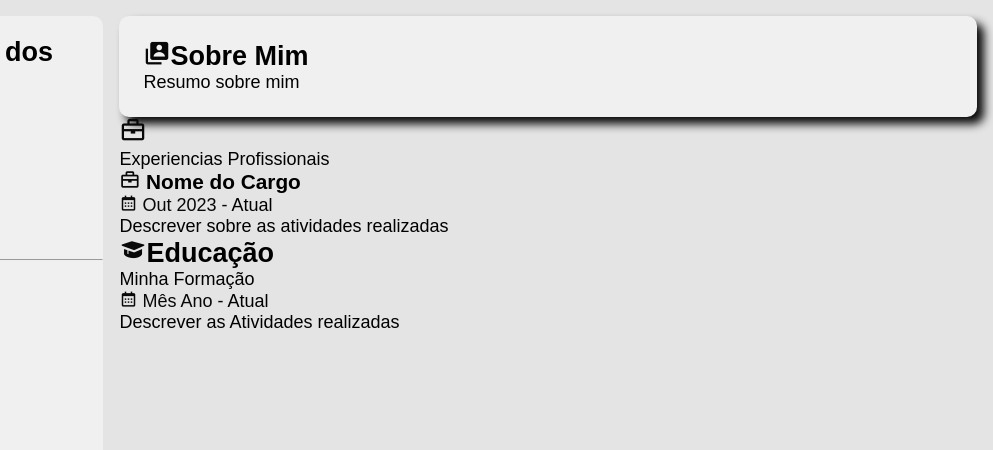
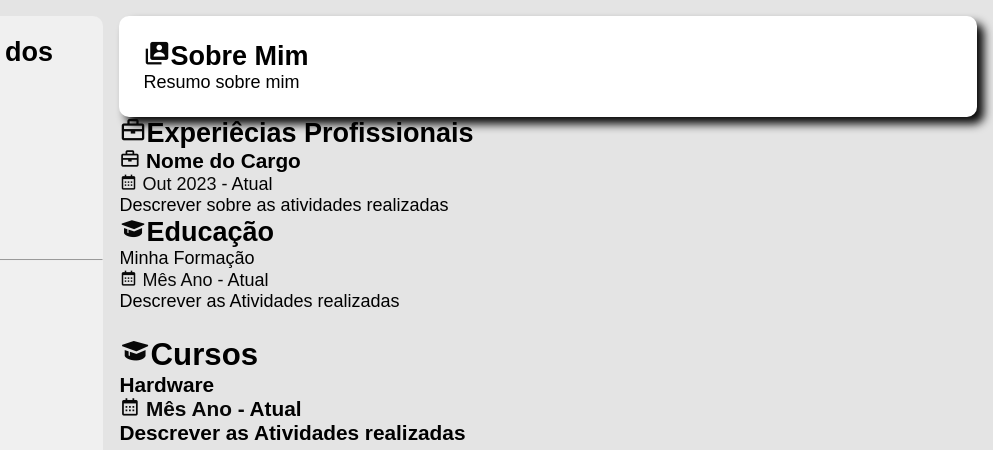
Before and after one commit to Luis-eduardo-hash/Curriculo, a plain HTML site: page index.html in a window 1280 px wide. Shown: the top 450 px of the page, 287-1280 px from the left. Drawn offline with nearby package versions, Linux system fonts and the light colour scheme.

Commit message:
Editando

```diff
--- a/index.html
+++ b/index.html
@@ -73,8 +73,10 @@
 
             </div>
             <div class="experiêcias">
-                <h2><i class='bx bx-briefcase'></i></h2>
-                <p>Experiencias Profissionais</p>
+                <p></p>
+                <p></p>
+                <h2><i class='bx bx-briefcase'></i>Experiêcias Profissionais</h2>
+
                 <div class="Trabalho">
                     <p class="nome-trabalho">
                         <i class='bx bx-briefcase'></i>
@@ -90,10 +92,22 @@
 
                 </div>
             </div>
-            <div class="educação">
+            <div class="nome-educação">
                 <h2><i class='bx bxs-graduation' ></i>Educação</h2>
                 <p>
                     Minha Formação
+                </p>
+                <p class="data">
+                    <i class='bx bx-calendar' ></i>
+                    Mês Ano - <span class="Atual">Atual</span>
+                </p>
+                <p>Descrever as Atividades realizadas</p>
+
+            </div>
+            <div class="curso">
+                <h2><i class='bx bxs-graduation' ></i>Cursos</h2>
+                <p>
+                    Hardware
                 </p>
                 <p class="data">
                     <i class='bx bx-calendar' ></i>
--- a/style.css
+++ b/style.css
@@ -62,24 +62,24 @@ i{
     height: 1.8rem;
 
 }
-.sobre,.experiecias,.educacao{
+.sobre, .experiecias, .educacao,.cursos{
     padding: 1.5rem;
-    background-color: #f0f0f0;
+    background-color: #ffffff;
     box-shadow: 7px 7px 10px #080808;
     border-radius: 10px;
 
 }
-.experiencias,.educação{
+.experiencias,.educação,.cursos{
     margin-top: 1.5rem 0;
 }
 .trabalho,.curso{
     margin: 1.5rem 0;
 }
-.nome-trabalho,.nome-curso{
+.nome-trabalho,.curso{
     font-size: 1.3rem;
     font-weight: bold;
 }
-.trabalho,.educacao{
+.trabalho,.educacao,.cursos{
     margin-top: 0.5rem;
     line-height: 1.5rem;
     text-align: justify;
@@ -96,7 +96,7 @@ i{
 }
 footer{
     background-color: #080808;
-    color: #f0f0f0;
+    color: #ffffff;
     padding: 1.5rem;
 
 }
@@ -116,6 +116,6 @@ a{
 @media( max-width; 880px){
     main(
     display: grid;
-    grid-template-columns: 1fr;
+    grid-template-columns: ;
     )
 }
```
